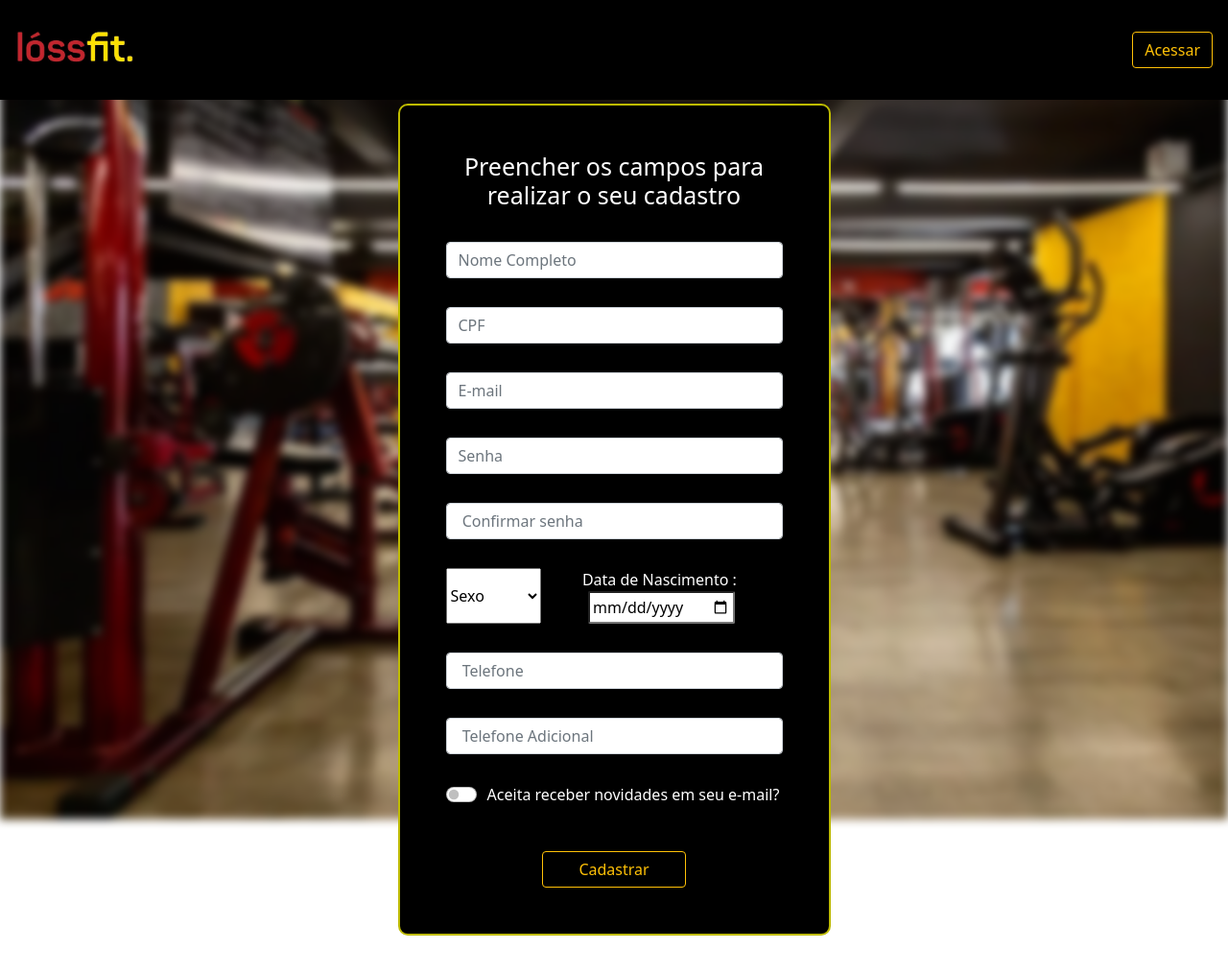
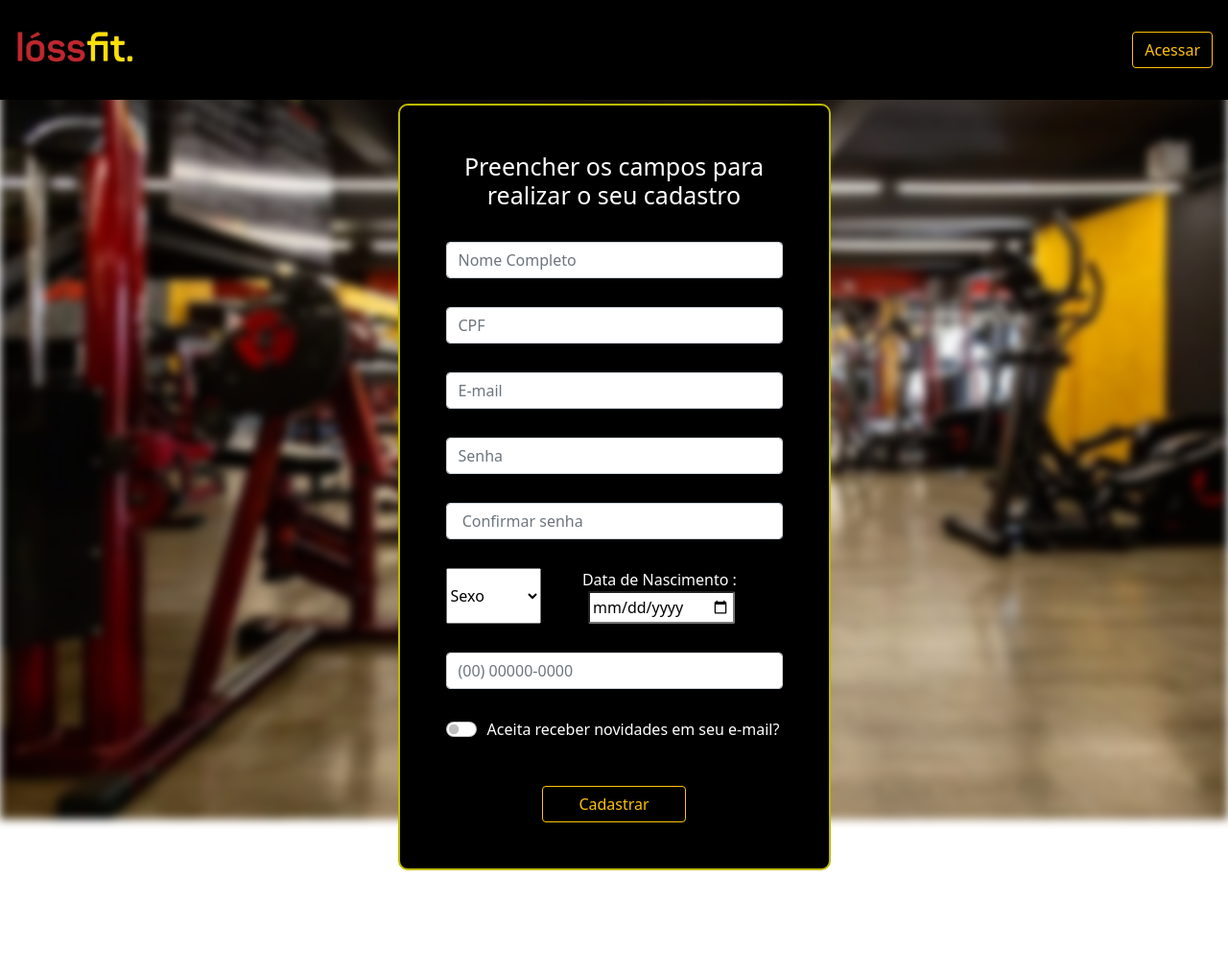
Before and after one commit to Kevin-Itam/GYM-Personal-Project, a PHP site: page /pages/pg_cadastro.php in a window 1280 px wide. Shown: the top 1014 px of the page at 96% size. Run offline with PHP 8.4, Linux system fonts and the light colour scheme.

Commit message:
tirado o telefone adicional

```diff
--- a/pages/pg_cadastro.php
+++ b/pages/pg_cadastro.php
@@ -85,12 +85,7 @@
                                 </div>
                                 <div class="form-group d-flex" style="margin-top: 10px;">
                                     <input name="telefone" id="TEl1" type="text" class="form-control rounded-left"
-                                        placeholder=" Telefone" required="">
-                                    <span class="span_cad">Preencha o campo Telefone </span>
-                                </div>
-                                <div class="form-group d-flex" style="margin-top: 10px;">
-                                    <input name="telefone_ad" id="TEl2" type="text" class="form-control rounded-left"
-                                        placeholder=" Telefone Adicional">
+                                        placeholder="(00) 00000-0000" required="">
                                     <span class="span_cad">Preencha o campo Telefone </span>
                                 </div>
                                 <div class="form-check form-switch" style="padding-top: 10px;">
```
